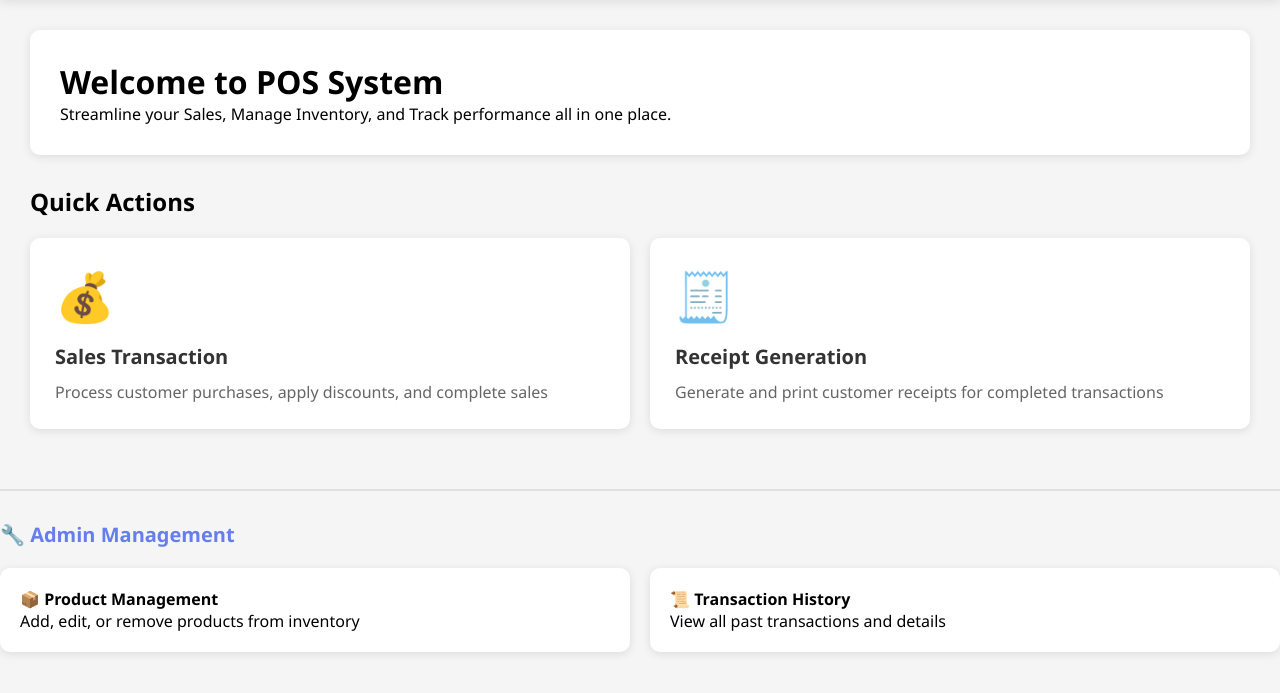
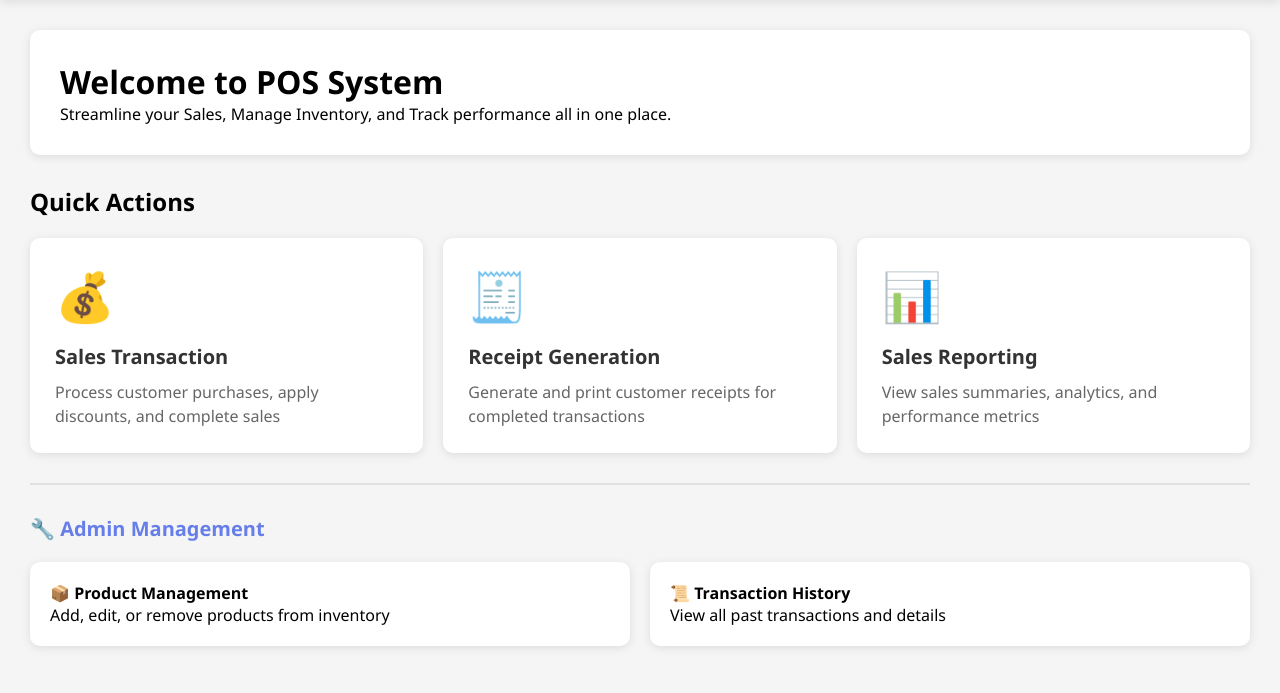
Before and after one commit to felecilmaeronquillo-crypto/POS--POINT-OF-SALE--FOR-SMALL-BUSINESS, a Flask app: page / in a window 1280 px wide. Shown: the part 68-761 px from the top of the page. Run offline with Flask 3, Linux system fonts and the light colour scheme; the visitor is signed in with stand-in values (Sample User, id 1).

Commit message:
Update dashboard.html

```diff
--- a/templates/dashboard.html
+++ b/templates/dashboard.html
@@ -151,6 +151,10 @@
                 <div class="feature-desc">Generate and print customer receipts for completed transactions</div>
             </div>
 
+            <div class="feature-card" onclick="navigateTo('/feature3')">
+                <div class="feature-icon">📊</div>
+                <div class="feature-title">Sales Reporting</div>
+                <div class="feature-desc">View sales summaries, analytics, and performance metrics</div>
             </div>
         </div>
 
```
